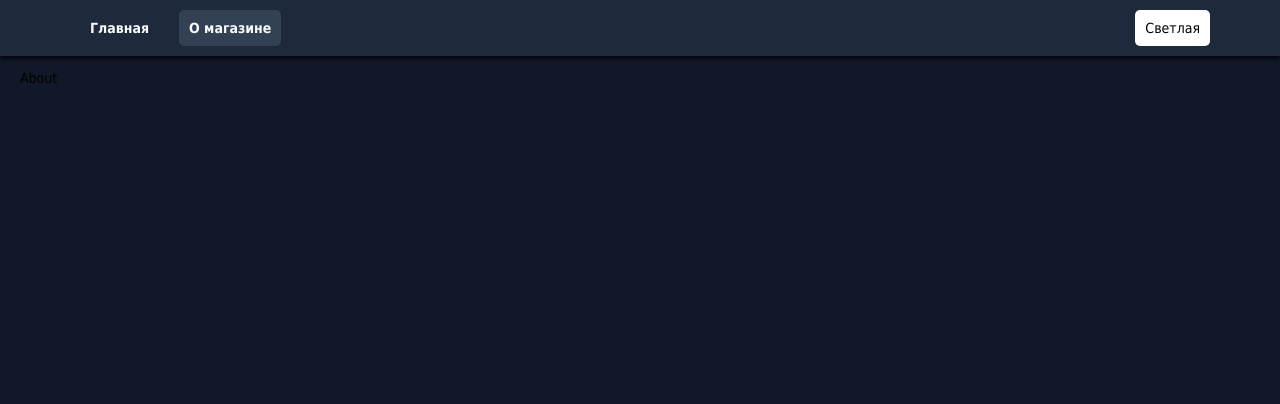
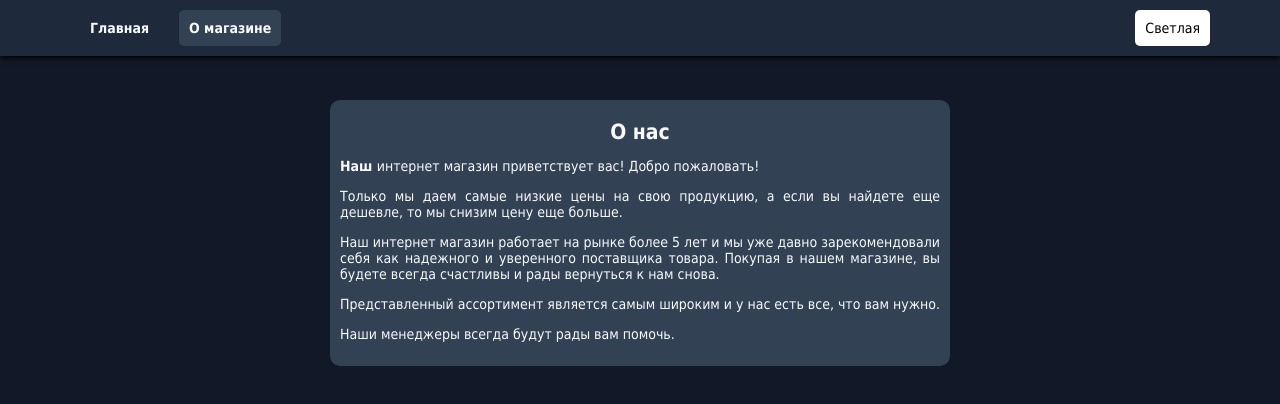
Before and after one commit to lased/react-intensive, a React (Create React App) app: page /about in a window 1280 px wide. Shown: the top 404 px of the page. Built offline with nearby package versions, Linux system fonts and the light colour scheme.

Commit message:
Add About page

```diff
--- a/src/pages/About/About.jsx
+++ b/src/pages/About/About.jsx
@@ -1,5 +1,26 @@
+import { AboutBlock } from './blocks'
+
 const About = () => {
-  return ('About')
+  return (
+    <AboutBlock>
+      <h1>О нас</h1>
+      <p>
+        <strong>Наш </strong>
+        интернет магазин приветствует вас! Добро пожаловать!
+      </p>
+      <p>
+        Только мы даем самые низкие цены на свою продукцию, а если вы найдете еще дешевле, то мы
+        снизим цену еще больше.
+      </p>
+      <p>
+        Наш интернет магазин работает на рынке более 5 лет и мы уже давно зарекомендовали себя как
+        надежного и уверенного поставщика товара. Покупая в нашем магазине, вы будете всегда
+        счастливы и рады вернуться к нам снова.
+      </p>
+      <p>Представленный ассортимент является самым широким и у нас есть все, что вам нужно.</p>
+      <p>Наши менеджеры всегда будут рады вам помочь.</p>
+    </AboutBlock>
+  )
 }
 
 export default About
--- /dev/null
+++ b/src/pages/About/blocks/AboutBlock.js
@@ -0,0 +1,19 @@
+import styled from 'styled-components'
+
+const AboutBlock = styled.div({
+    width: '50%',
+    margin: '30px auto 0',
+    textAlign: 'justify',
+    backgroundColor: 'var(--background-color-30)',
+    borderRadius: 10,
+    padding: 10,
+    color: 'var(--text-color-10)',
+
+    '& > h1': {
+        fontSize: '1.5rem',
+        textAlign: 'center',
+        margin: 10
+    }
+})
+
+export default AboutBlock
--- /dev/null
+++ b/src/pages/About/blocks/index.js
@@ -0,0 +1 @@
+export { default as AboutBlock } from './AboutBlock'
```
